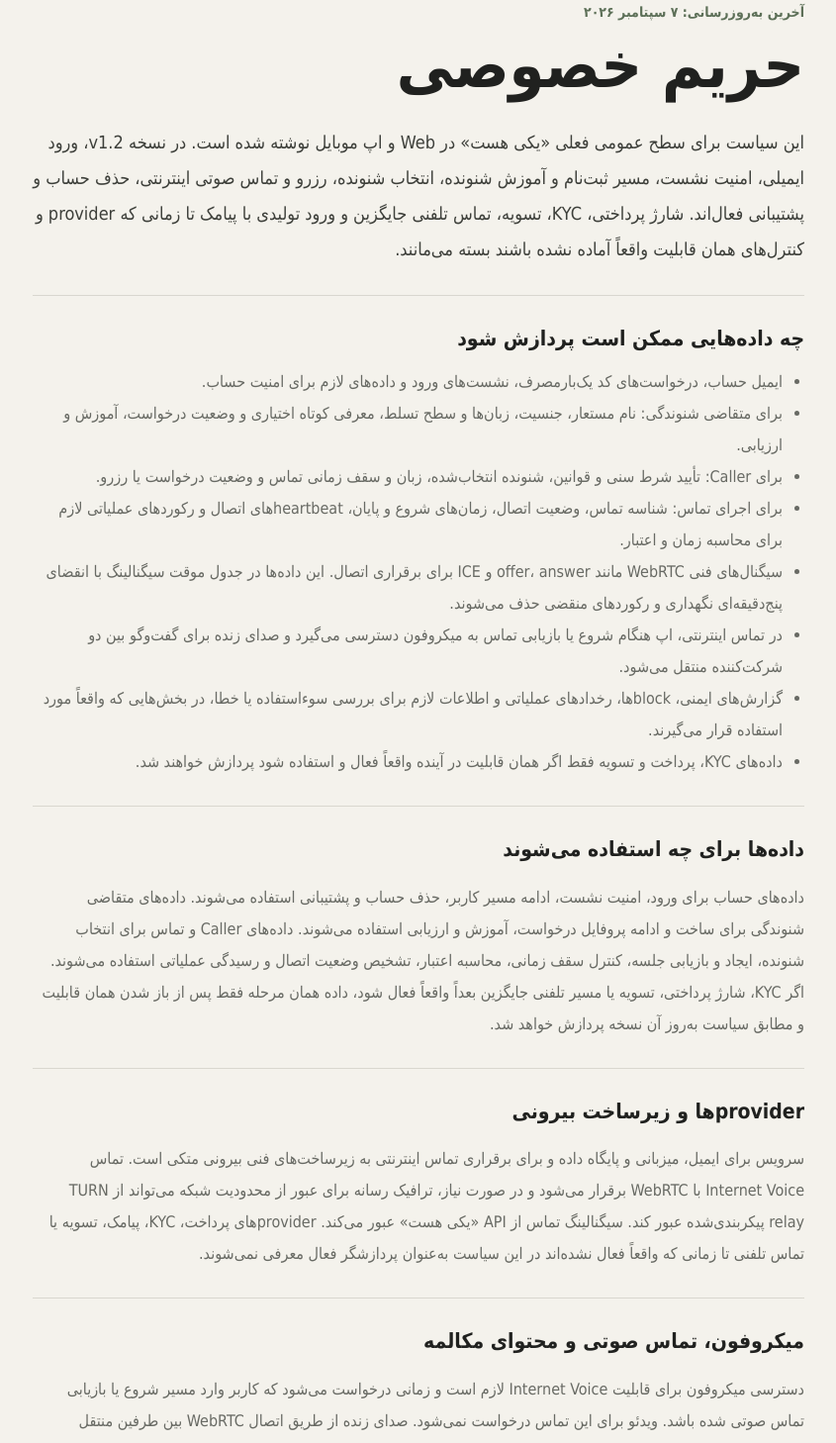
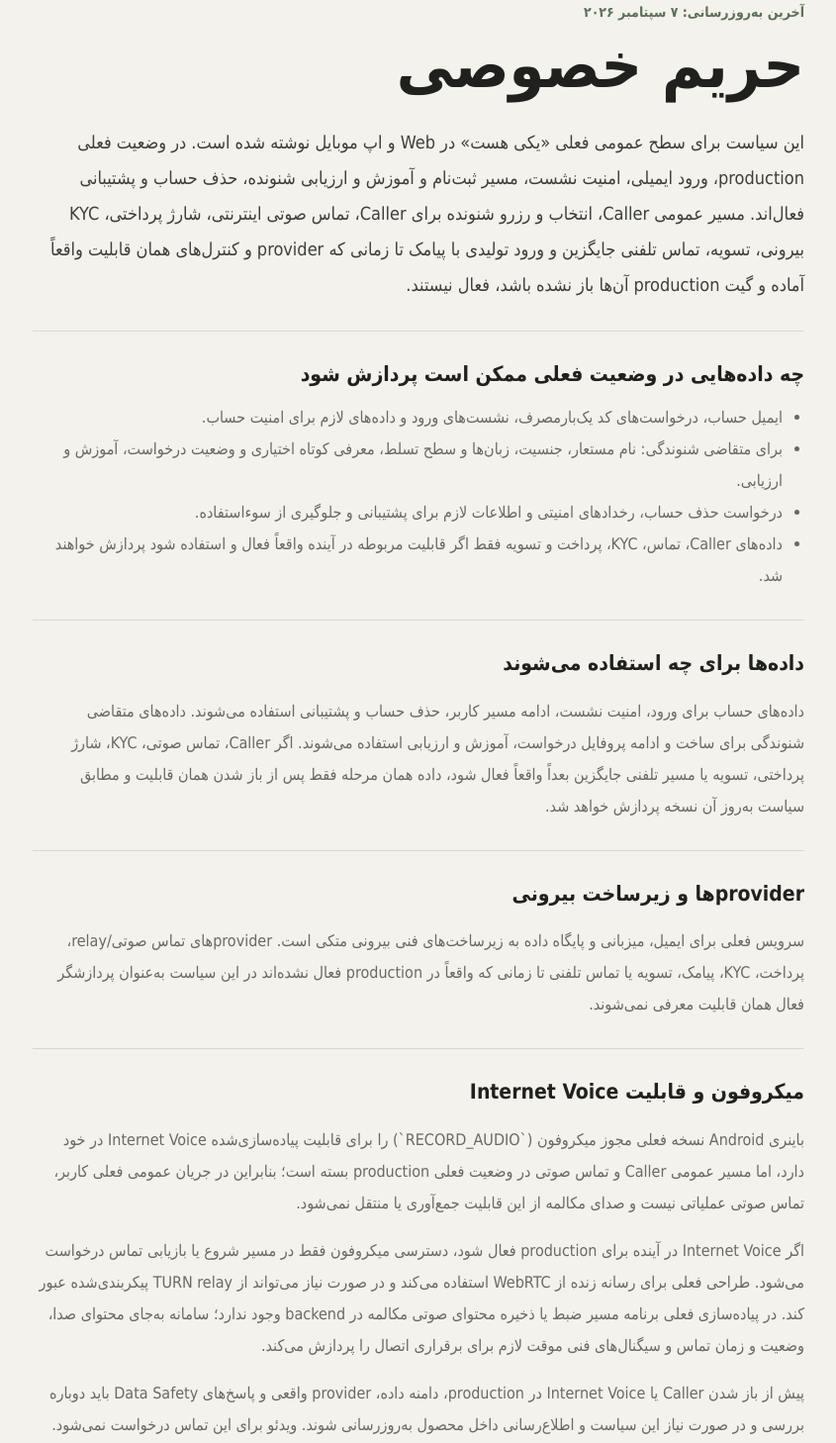
Before and after one commit to morfisam25-tech/YEKI-HAST, a Next.js app in the folder apps/web/: page /privacy in a window 1280 px wide. Shown: the part 140-1598 px from the top of the page at 99% size, without its empty margins (339-1184 px from the left). Built offline with nearby package versions, Linux system fonts and the light colour scheme.

Commit message:
fix: align privacy page with closed production Caller gate

```diff
--- a/apps/web/app/privacy/page.tsx
+++ b/apps/web/app/privacy/page.tsx
@@ -17,23 +17,20 @@ export default function PrivacyPage() {
         <p className="kicker">آخرین به‌روزرسانی: ۷ سپتامبر ۲۰۲۶</p>
         <h1 id="privacy-title">حریم خصوصی</h1>
         <p className="legal-lead">
-          این سیاست برای سطح عمومی فعلی «یکی هست» در Web و اپ موبایل نوشته شده است. در نسخه v1.2،
-          ورود ایمیلی، امنیت نشست، مسیر ثبت‌نام و آموزش شنونده، انتخاب شنونده، رزرو و تماس صوتی اینترنتی،
-          حذف حساب و پشتیبانی فعال‌اند. شارژ پرداختی، KYC، تسویه، تماس تلفنی جایگزین و ورود تولیدی با پیامک
-          تا زمانی که provider و کنترل‌های همان قابلیت واقعاً آماده نشده باشند بسته می‌مانند.
+          این سیاست برای سطح عمومی فعلی «یکی هست» در Web و اپ موبایل نوشته شده است. در وضعیت فعلی production،
+          ورود ایمیلی، امنیت نشست، مسیر ثبت‌نام و آموزش و ارزیابی شنونده، حذف حساب و پشتیبانی فعال‌اند.
+          مسیر عمومی Caller، انتخاب و رزرو شنونده برای Caller، تماس صوتی اینترنتی، شارژ پرداختی، KYC بیرونی،
+          تسویه، تماس تلفنی جایگزین و ورود تولیدی با پیامک تا زمانی که provider و کنترل‌های همان قابلیت واقعاً
+          آماده و گیت production آن‌ها باز نشده باشد، فعال نیستند.
         </p>
 
         <section className="legal-section">
-          <h2>چه داده‌هایی ممکن است پردازش شود</h2>
+          <h2>چه داده‌هایی در وضعیت فعلی ممکن است پردازش شود</h2>
           <ul>
             <li>ایمیل حساب، درخواست‌های کد یک‌بارمصرف، نشست‌های ورود و داده‌های لازم برای امنیت حساب.</li>
             <li>برای متقاضی شنوندگی: نام مستعار، جنسیت، زبان‌ها و سطح تسلط، معرفی کوتاه اختیاری و وضعیت درخواست، آموزش و ارزیابی.</li>
-            <li>برای Caller: تأیید شرط سنی و قوانین، شنونده انتخاب‌شده، زبان و سقف زمانی تماس و وضعیت درخواست یا رزرو.</li>
-            <li>برای اجرای تماس: شناسه تماس، وضعیت اتصال، زمان‌های شروع و پایان، heartbeatهای اتصال و رکوردهای عملیاتی لازم برای محاسبه زمان و اعتبار.</li>
-            <li>سیگنال‌های فنی WebRTC مانند offer، answer و ICE برای برقراری اتصال. این داده‌ها در جدول موقت سیگنالینگ با انقضای پنج‌دقیقه‌ای نگهداری و رکوردهای منقضی حذف می‌شوند.</li>
-            <li>در تماس اینترنتی، اپ هنگام شروع یا بازیابی تماس به میکروفون دسترسی می‌گیرد و صدای زنده برای گفت‌وگو بین دو شرکت‌کننده منتقل می‌شود.</li>
-            <li>گزارش‌های ایمنی، blockها، رخدادهای عملیاتی و اطلاعات لازم برای بررسی سوءاستفاده یا خطا، در بخش‌هایی که واقعاً مورد استفاده قرار می‌گیرند.</li>
-            <li>داده‌های KYC، پرداخت و تسویه فقط اگر همان قابلیت در آینده واقعاً فعال و استفاده شود پردازش خواهند شد.</li>
+            <li>درخواست حذف حساب، رخدادهای امنیتی و اطلاعات لازم برای پشتیبانی و جلوگیری از سوءاستفاده.</li>
+            <li>داده‌های Caller، تماس، KYC، پرداخت و تسویه فقط اگر قابلیت مربوطه در آینده واقعاً فعال و استفاده شود پردازش خواهند شد.</li>
           </ul>
         </section>
 
@@ -41,42 +38,46 @@ export default function PrivacyPage() {
           <h2>داده‌ها برای چه استفاده می‌شوند</h2>
           <p>
             داده‌های حساب برای ورود، امنیت نشست، ادامه مسیر کاربر، حذف حساب و پشتیبانی استفاده می‌شوند.
-            داده‌های متقاضی شنوندگی برای ساخت و ادامه پروفایل درخواست، آموزش و ارزیابی استفاده می‌شوند. داده‌های Caller و تماس
-            برای انتخاب شنونده، ایجاد و بازیابی جلسه، کنترل سقف زمانی، محاسبه اعتبار، تشخیص وضعیت اتصال و رسیدگی عملیاتی استفاده می‌شوند.
-            اگر KYC، شارژ پرداختی، تسویه یا مسیر تلفنی جایگزین بعداً واقعاً فعال شود، داده همان مرحله فقط پس از باز شدن همان قابلیت
-            و مطابق سیاست به‌روز آن نسخه پردازش خواهد شد.
+            داده‌های متقاضی شنوندگی برای ساخت و ادامه پروفایل درخواست، آموزش و ارزیابی استفاده می‌شوند.
+            اگر Caller، تماس صوتی، KYC، شارژ پرداختی، تسویه یا مسیر تلفنی جایگزین بعداً واقعاً فعال شود،
+            داده همان مرحله فقط پس از باز شدن همان قابلیت و مطابق سیاست به‌روز آن نسخه پردازش خواهد شد.
           </p>
         </section>
 
         <section className="legal-section">
           <h2>providerها و زیرساخت بیرونی</h2>
           <p>
-            سرویس برای ایمیل، میزبانی و پایگاه داده و برای برقراری تماس اینترنتی به زیرساخت‌های فنی بیرونی متکی است.
-            تماس Internet Voice با WebRTC برقرار می‌شود و در صورت نیاز، ترافیک رسانه برای عبور از محدودیت شبکه می‌تواند از TURN relay
-            پیکربندی‌شده عبور کند. سیگنالینگ تماس از API «یکی هست» عبور می‌کند. providerهای پرداخت، KYC، پیامک، تسویه یا تماس تلفنی
-            تا زمانی که واقعاً فعال نشده‌اند در این سیاست به‌عنوان پردازشگر فعال معرفی نمی‌شوند.
+            سرویس فعلی برای ایمیل، میزبانی و پایگاه داده به زیرساخت‌های فنی بیرونی متکی است.
+            providerهای تماس صوتی/relay، پرداخت، KYC، پیامک، تسویه یا تماس تلفنی تا زمانی که واقعاً در production
+            فعال نشده‌اند در این سیاست به‌عنوان پردازشگر فعال همان قابلیت معرفی نمی‌شوند.
           </p>
         </section>
 
         <section className="legal-section">
-          <h2>میکروفون، تماس صوتی و محتوای مکالمه</h2>
+          <h2>میکروفون و قابلیت Internet Voice</h2>
           <p>
-            دسترسی میکروفون برای قابلیت Internet Voice لازم است و زمانی درخواست می‌شود که کاربر وارد مسیر شروع یا بازیابی تماس صوتی شده باشد.
-            ویدئو برای این تماس درخواست نمی‌شود. صدای زنده از طریق اتصال WebRTC بین طرفین منتقل می‌شود و TURN relay ممکن است فقط برای رساندن
-            ترافیک رسانه در شبکه‌هایی که اتصال مستقیم ممکن نیست استفاده شود.
+            باینری Android نسخه فعلی مجوز میکروفون (`RECORD_AUDIO`) را برای قابلیت پیاده‌سازی‌شده Internet Voice
+            در خود دارد، اما مسیر عمومی Caller و تماس صوتی در وضعیت فعلی production بسته است؛ بنابراین در جریان
+            عمومی فعلی کاربر، تماس صوتی عملیاتی نیست و صدای مکالمه از این قابلیت جمع‌آوری یا منتقل نمی‌شود.
           </p>
           <p>
-            در پیاده‌سازی فعلی برنامه، مسیر ضبط یا ذخیره محتوای صوتی مکالمه در backend وجود ندارد. سامانه به‌جای محتوای صدا،
-            وضعیت و زمان تماس و سیگنال‌های فنی موقت لازم برای برقراری اتصال را پردازش می‌کند. اگر در آینده ضبط، رونویسی، تحلیل صوت یا
-            نگهداری محتوای مکالمه اضافه شود، این سیاست و اطلاع‌رسانی داخل محصول باید پیش از فعال‌شدن آن قابلیت به‌روزرسانی شود.
+            اگر Internet Voice در آینده برای production فعال شود، دسترسی میکروفون فقط در مسیر شروع یا بازیابی تماس
+            درخواست می‌شود. طراحی فعلی برای رسانه زنده از WebRTC استفاده می‌کند و در صورت نیاز می‌تواند از TURN relay
+            پیکربندی‌شده عبور کند. در پیاده‌سازی فعلی برنامه مسیر ضبط یا ذخیره محتوای صوتی مکالمه در backend وجود ندارد؛
+            سامانه به‌جای محتوای صدا، وضعیت و زمان تماس و سیگنال‌های فنی موقت لازم برای برقراری اتصال را پردازش می‌کند.
+          </p>
+          <p>
+            پیش از باز شدن Caller یا Internet Voice در production، دامنه داده، provider واقعی و پاسخ‌های Data Safety
+            باید دوباره بررسی و در صورت نیاز این سیاست و اطلاع‌رسانی داخل محصول به‌روزرسانی شوند. ویدئو برای این تماس درخواست نمی‌شود.
           </p>
         </section>
 
         <section className="legal-section">
           <h2>اعتبار، پرداخت و سوابق مالی</h2>
           <p>
-            برای تماس می‌تواند HOLD و مصرف اعتبار داخلی و سوابق لازم برای محاسبه زمان و مبلغ ثبت شود. این موضوع با شارژ واقعی از درگاه پرداخت
-            یکسان نیست. تا زمانی که provider پرداخت عمومی باز نشده باشد، این سیاست ادعای فعال‌بودن خرید یا شارژ پولی نمی‌کند.
+            زیرساخت داخلی برای محاسبه اعتبار و زمان تماس در کد وجود دارد، اما مسیر عمومی Caller و شارژ واقعی از درگاه
+            پرداخت در وضعیت فعلی production باز نیست. اگر خرید، HOLD واقعی یا مصرف اعتبار پولی در آینده فعال شود،
+            سیاست و افشای Store باید پیش از فعال‌شدن آن قابلیت با رفتار واقعی آن نسخه هماهنگ شود.
           </p>
         </section>
 
```
